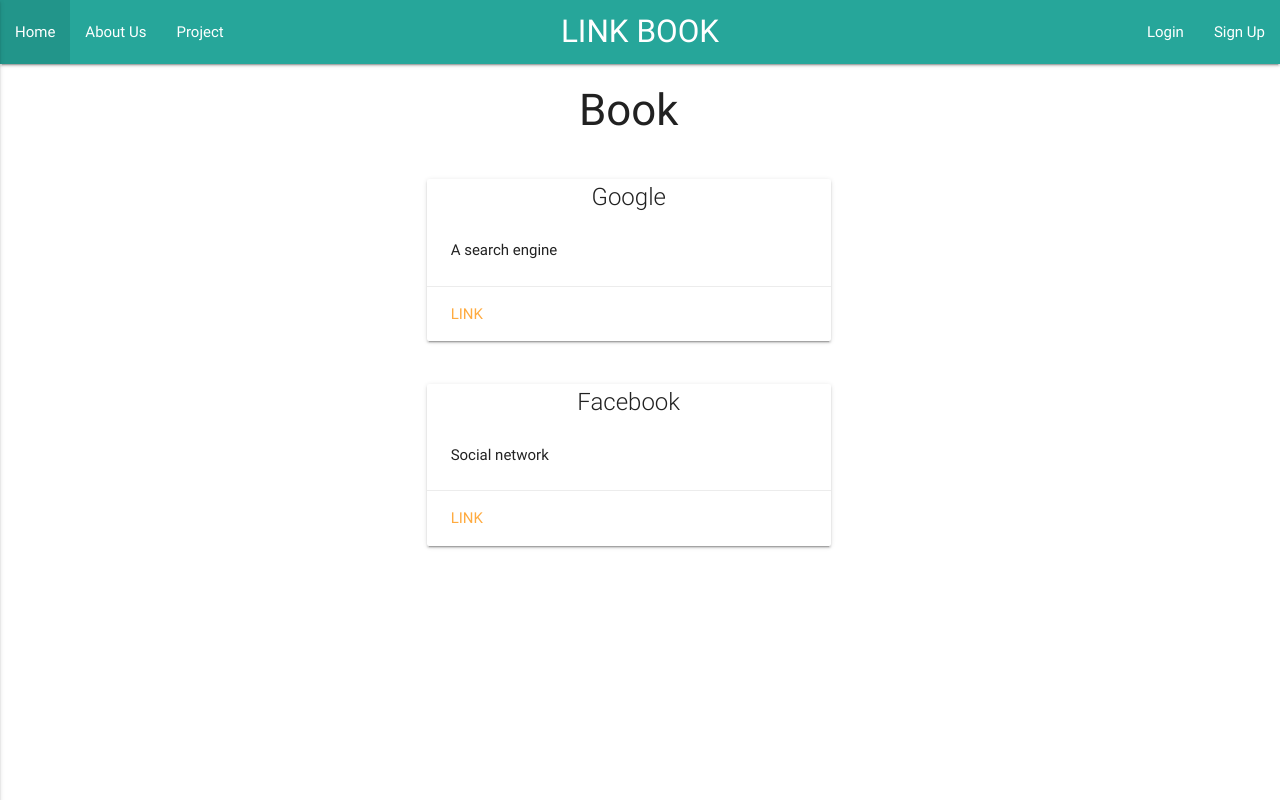
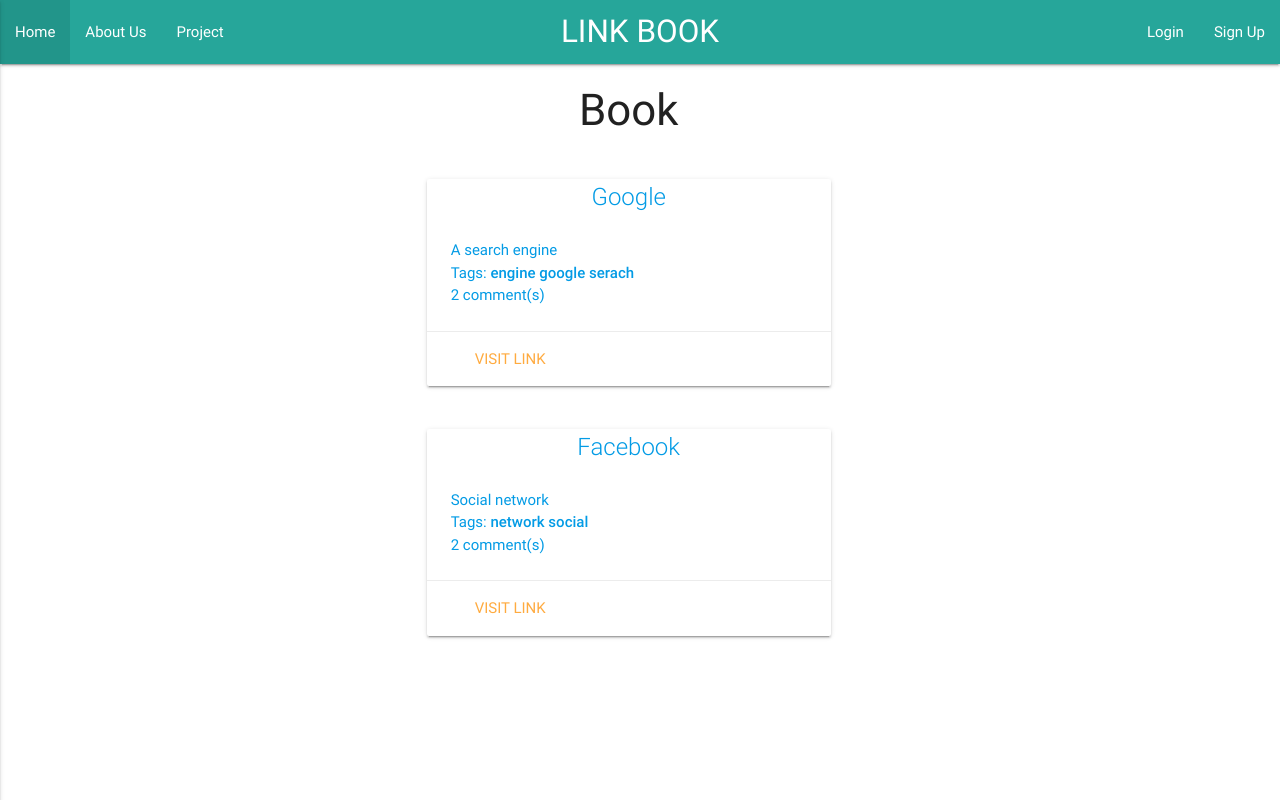
Before and after one commit to nikhilkumarsingh/linkbook, a Django app: page /book/6/ in a window 1280 px wide. Run offline with Django 3.2, Linux system fonts and the light colour scheme; data comes from the database, SQL or seed files in the repository; parts of the project's set-up code (start-up, migrations or seed data) failed here and were passed over.

Commit message:
added more data on card

```diff
--- a/linkbook/links/templates/links/book.html
+++ b/linkbook/links/templates/links/book.html
@@ -11,17 +11,24 @@
         <h3 class="center">Book</h3>
     </div>
     {% for link in book %}
+        <a href = "/link/{{link.id}}">
         <div class="row">
             <div class="col s4 l4 m4"></div>
             <div class="col s4 m4 l4">
                 <div class="card horizontal hoverable">
                   <div class="card-stacked">
-                    <div class="card-title center">{{ link.title }}</div>
+                    <div class="card-title center">{{link.title}}</div>
                       <div class="card-content">
                       <p>{{ link.description }}</p>
+                      <p>Tags:
+                        {% for tag in link.tags.all %}
+                          <strong>{{tag.name}}</strong>
+                        {% endfor %}
+                      </p>
+                      <p>{{link.comment_set.count}} comment(s)</p>
                     </div>
                     <div class="card-action">
-                      <a href="{{ link.url }}">LINK</a>
+                      <a href="{{link.url}}">Visit link</a>
                     </div>
                   </div>
     </div>
@@ -29,6 +36,7 @@
 
             <div class="col s4 m4 l4"></div>
         </div>
+        </a>
     {% endfor %}
 
     </div>
```
